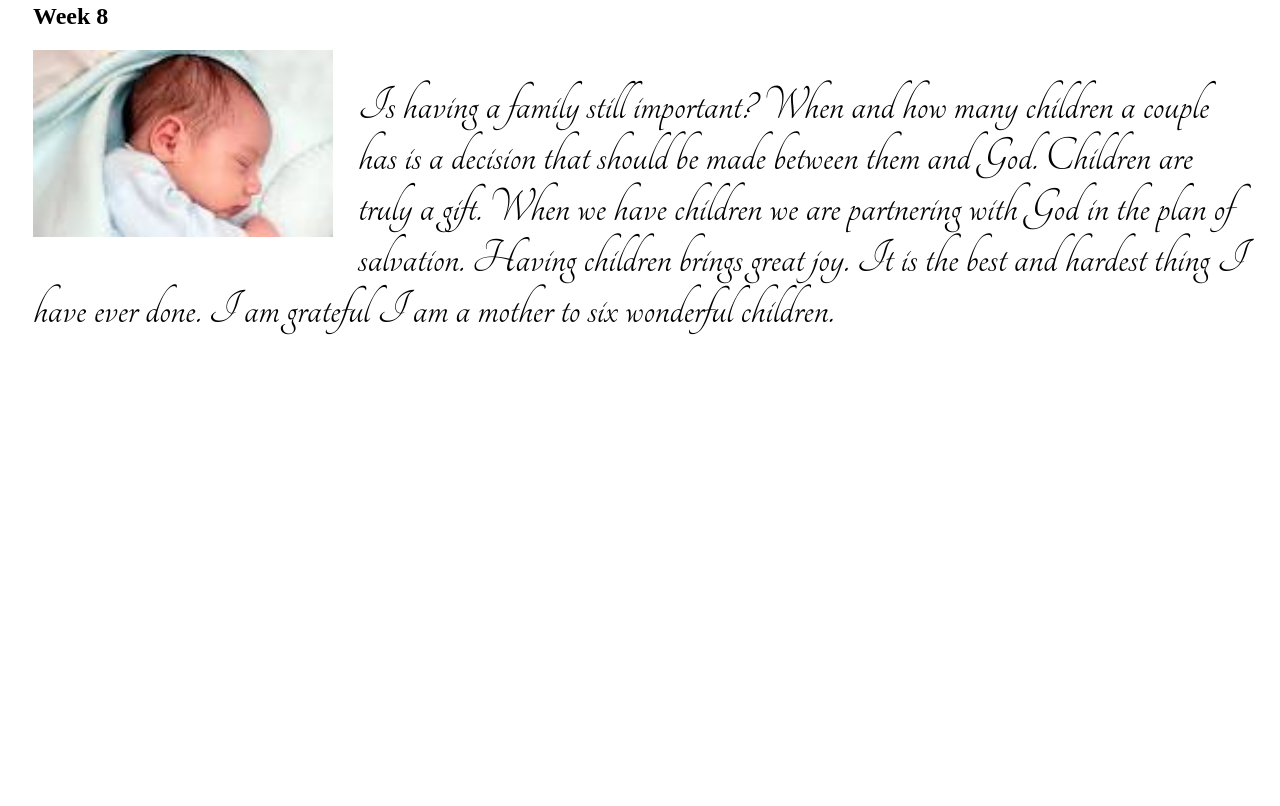
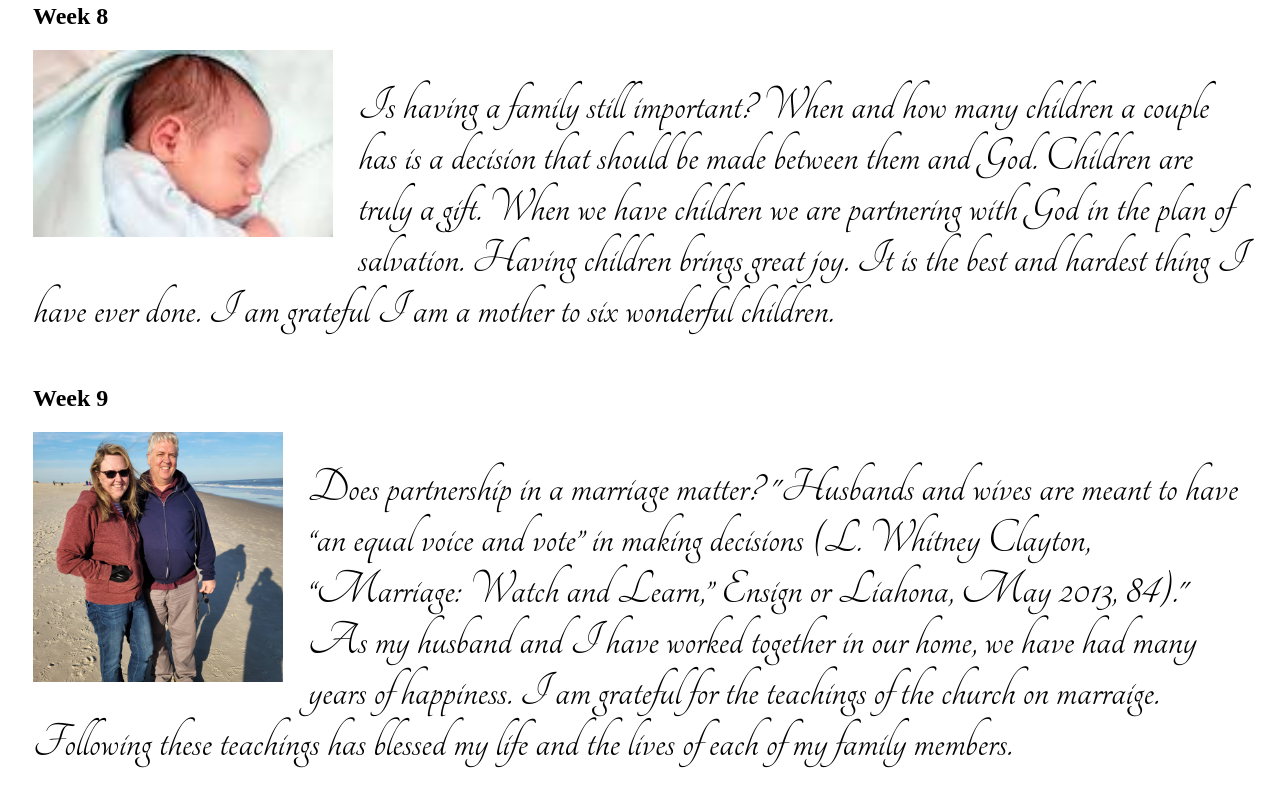
Before and after one commit to jgartside/The_Eternal_Famly, a plain HTML site: page index.html in a window 1280 px wide. Shown: the part 2914-3720 px from the top of the page. Before the commit the page ends 3299 px from the top, so only its background shows below. Drawn offline with Linux system fonts and the light colour scheme.

Commit message:
Added week 9

```diff
--- a/Styles/style.css
+++ b/Styles/style.css
@@ -74,3 +74,9 @@ main{
     float: left;
     margin-right: 25px;
 }
+.couple{
+    width: 250px;
+    position: relative;
+    float: left;
+    margin-right: 25px;
+}
--- a/index.html
+++ b/index.html
@@ -76,6 +76,15 @@
             Children are truly a gift. When we have children we are partnering with God in the plan of salvation. Having children brings great
             joy. It is the best and hardest thing I have ever done. I am grateful I am a mother to six wonderful children.
         </p>
+        <h2 class="weekly">Week 9</h2>
+        <img src="./Images/James_Jann.jpg" alt="James & Jann" class="couple">
+        <p class="paragraph">
+            Does partnership in a marriage matter? "Husbands and wives are meant to have “an equal voice and vote” in making decisions
+            (L. Whitney Clayton, “Marriage: Watch and Learn,” Ensign or Liahona, May 2013, 84)." As my husband and I have worked together
+            in our home, we have had many years of happiness. I am grateful for the teachings of the church on marraige. Following these
+            teachings has blessed my life and the lives of each of my family members.
+        </p>
+
     </main>
 </body>
 </html>
```
Also changed, not shown: Images/James_Jann.jpg (added).
